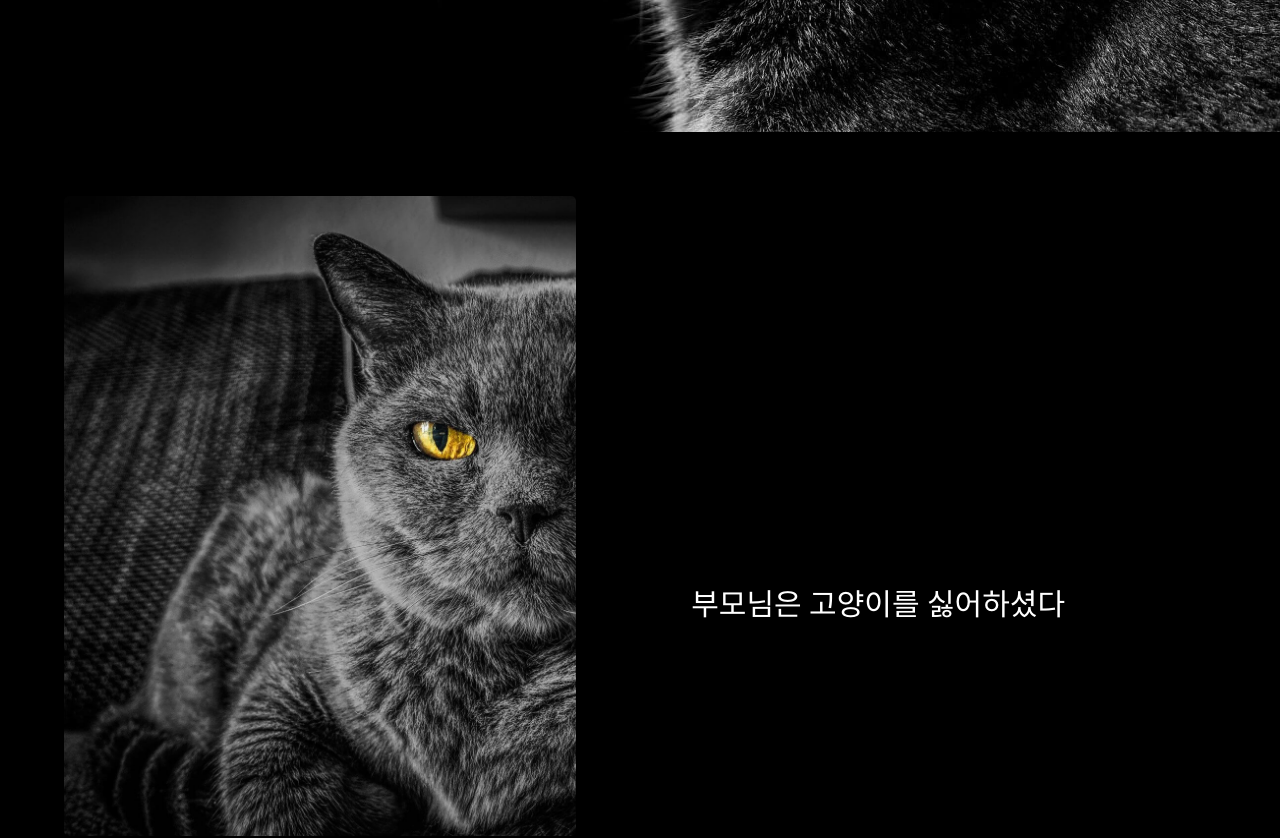
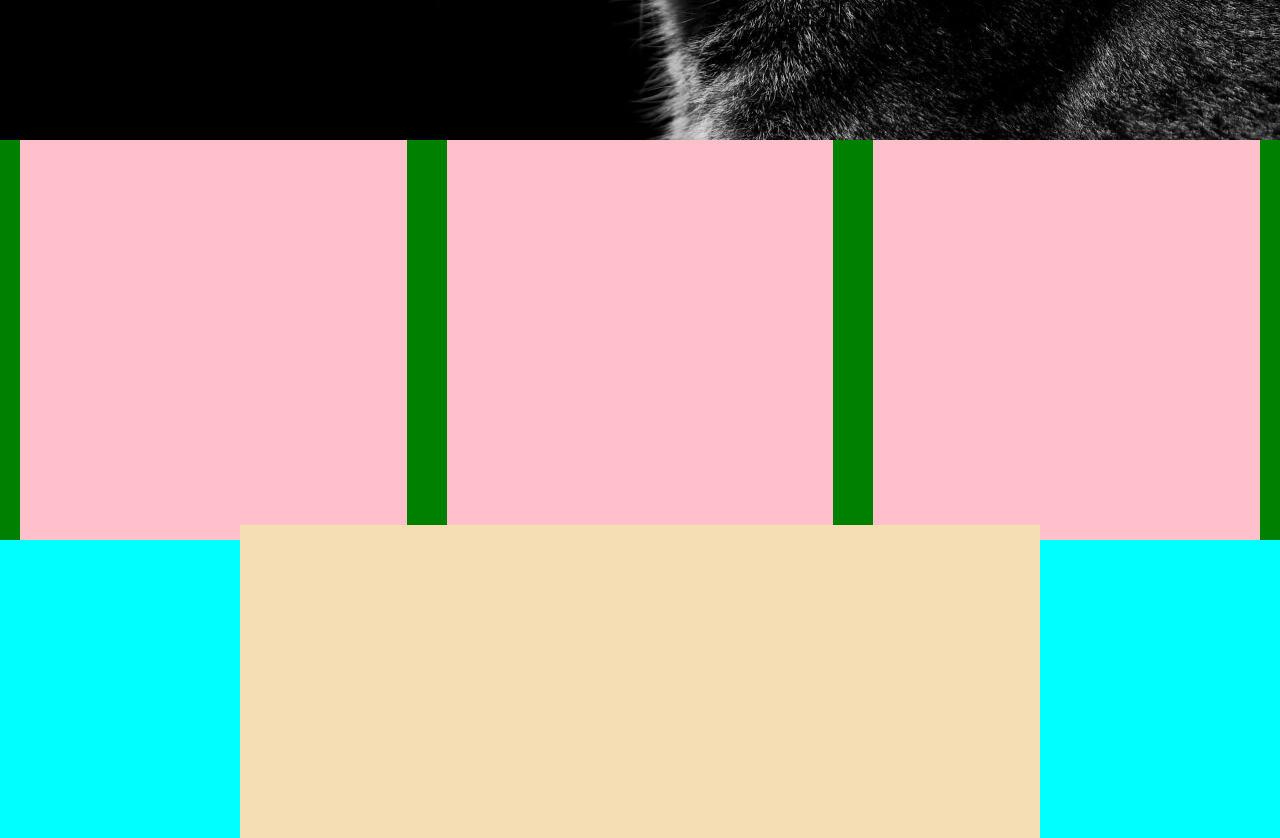
Before and after one commit to gildydtjd/Catworld, a React (Create React App) app: page / in a window 1280 px wide. Shown: the part 660-1498 px from the top of the page. Built offline with nearby package versions, Linux system fonts and the light colour scheme.

Commit message:
#Catch 구조짜기

```diff
--- a/src/App.css
+++ b/src/App.css
@@ -1,5 +1,6 @@
 .App {
   justify-content: center;
   align-items: center;
-  font-family: "josefin sans";
+  font-family: "Gill Sans", "Gill Sans MT", Calibri, "Trebuchet MS",
+    "sans-serif";
 }
--- a/src/page/Main.js
+++ b/src/page/Main.js
@@ -3,157 +3,78 @@ import styled from "styled-components";
 import useScrollFadeIn from "../hooks/useScrollFadeIn";
 function Main(props) {
   const SectionBox = styled.div`
-    @media only screen and (max-width: 480px) {
-      display: block;
-      background-position-x: center;
-
-      .sectionBox__left {
-        width: 100% !important;
-        height: 70vh !important;
-        display: flex;
-        justify-content: center;
-        align-items: center;
-      }
-      .sectionBox__left__info {
-        height: 300px !important;
-        background-size: cover;
-        width: 300px !important;
-      }
-      .sectionBox__right {
-        width: 100% !important;
-        height: 30vh !important;
-        display: flex;
-        align-items: center;
-        justify-content: center;
-      }
-      .sectionBox__right__info {
-        margin: 0;
-        font-size: 20px !important;
-        text-align: center;
-      }
-    }
     width: 100%;
     height: 100vh;
-    justify-content: center;
-    align-items: center;
-    background-color: #000000;
-    margin-top: -4px;
-    display: flex;
-    justify-content: center;
-    align-items: center;
     background-image: url(${(props) => props.url});
     background-size: cover;
     background-repeat: no-repeat;
-    .sectionBox__left {
-      width: 50%;
-      height: 100vh;
-      .sectionBox__left__info {
-        background-image: url(${(props) => props.imgUrl});
-        background-size: cover;
-        background-repeat: no-repeat;
-        width: 80%;
-        height: 80%;
-        margin: 10%;
-        border-radius: 5px;
+    opacity: ${(props) => props.opa};
+
+    .sectionBox__header {
+      width: 100%;
+      display: flex;
+      justify-content: flex-end;
+      span {
+        color: white;
+        padding: 30px 20px;
+        font-size: 22px;
+        margin-right: 100px;
+        font-weight: 800;
+        :hover {
+          color: gold;
+          cursor: pointer;
+        }
       }
     }
-    .sectionBox__right {
-      width: 50%;
-      height: 100vh;
-      background-color: black;
-      .sectionBox__right__info {
-        color: #fff;
-        width: 80%;
-        margin: 70% ${(props) => props.p};
-        font-size: 30px;
+
+    .sectionBox__sub {
+      height: 50vh;
+      background-color: green;
+      display: flex;
+      justify-content: center;
+      align-items: center;
+      .sectionBox__sub__info {
+        background-color: pink;
+        width: 400px;
+        height: 400px;
+        margin: 20px;
+      }
+    }
+    .sectionBox__sub2 {
+      height: 50vh;
+      background-color: aqua;
+      display: flex;
+      justify-content: center;
+      align-items: center;
+      .sectionBox__sub2__info {
+        background-color: wheat;
+        width: 800px;
+        height: 430px;
       }
     }
   `;
 
   return (
     <>
-      <SectionBox url="/assets/img/cat7.jpg" />
-      <SectionBox imgUrl="/assets/img/cat5.jpg" p="8%">
-        <div className="sectionBox__left">
-          <div
-            className="sectionBox__left__info"
-            {...useScrollFadeIn("right", 2.5, 0.4)}
-          ></div>
-        </div>
-        <div className="sectionBox__right">
-          <div
-            className="sectionBox__right__info"
-            {...useScrollFadeIn("left", 2.5, 0.5)}
-          >
-            부모님은 고양이를 싫어하셨다
-          </div>
+      <SectionBox url="/assets/img/cat7.jpg" opa="1">
+        <div className="sectionBox__header">
+          <span {...useScrollFadeIn("left", 1, 0.3)}>HOME</span>
+          <span {...useScrollFadeIn("left", 1, 0.4)}>ABOUT</span>
+          <span {...useScrollFadeIn("left", 1, 0.5)}>SHOP</span>
+          <span {...useScrollFadeIn("left", 1, 0.6)}>Q&A</span>
         </div>
       </SectionBox>
-      <SectionBox imgUrl="/assets/img/cat3.jpg" p="25%">
-        <div className="sectionBox__right">
-          <div
-            className="sectionBox__right__info"
-            {...useScrollFadeIn("right", 2.5, 0.4)}
-          >
-            그래서 나는 고양이를 데려왔다
-          </div>
+      <SectionBox>
+        <div className="sectionBox__sub">
+          <div className="sectionBox__sub__info"></div>
+          <div className="sectionBox__sub__info"></div>
+          <div className="sectionBox__sub__info"></div>
         </div>
-        <div className="sectionBox__left">
-          <div
-            className="sectionBox__left__info"
-            {...useScrollFadeIn("left", 2.5, 0.5)}
-          ></div>
+        <div className="sectionBox__sub2">
+          <div className="sectionBox__sub2__info"></div>
         </div>
       </SectionBox>
-      <SectionBox imgUrl="/assets/img/cat2.jpg" p="8%">
-        <div className="sectionBox__left">
-          <div
-            className="sectionBox__left__info"
-            {...useScrollFadeIn("right", 2.5, 0.4)}
-          ></div>
-        </div>
-        <div className="sectionBox__right">
-          <div
-            className="sectionBox__right__info"
-            {...useScrollFadeIn("left", 2.5, 0.5)}
-          >
-            집에 온지 어느덧 5년...
-          </div>
-        </div>
-      </SectionBox>
-      <SectionBox imgUrl="/assets/img/cat6.jpg" p="25%">
-        <div className="sectionBox__right">
-          <div
-            className="sectionBox__right__info"
-            {...useScrollFadeIn("right", 2.5, 0.4)}
-          >
-            어머니가 말씀하셨다. <br />
-            너없인 살아도 냥냥이 없인 못산다고..
-          </div>
-        </div>
-        <div className="sectionBox__left">
-          <div
-            className="sectionBox__left__info"
-            {...useScrollFadeIn("left", 2.5, 0.5)}
-          ></div>
-        </div>
-      </SectionBox>
-      <SectionBox imgUrl="/assets/img/cat8.jpg" p="8%">
-        <div className="sectionBox__left">
-          <div
-            className="sectionBox__left__info"
-            {...useScrollFadeIn("right", 2.5, 0.4)}
-          ></div>
-        </div>
-        <div className="sectionBox__right">
-          <div
-            className="sectionBox__right__info"
-            {...useScrollFadeIn("left", 2.5, 0.5)}
-          >
-            고양이는 사랑이다 ❤
-          </div>
-        </div>
-      </SectionBox>
+      <SectionBox></SectionBox>
     </>
   );
 }
```
